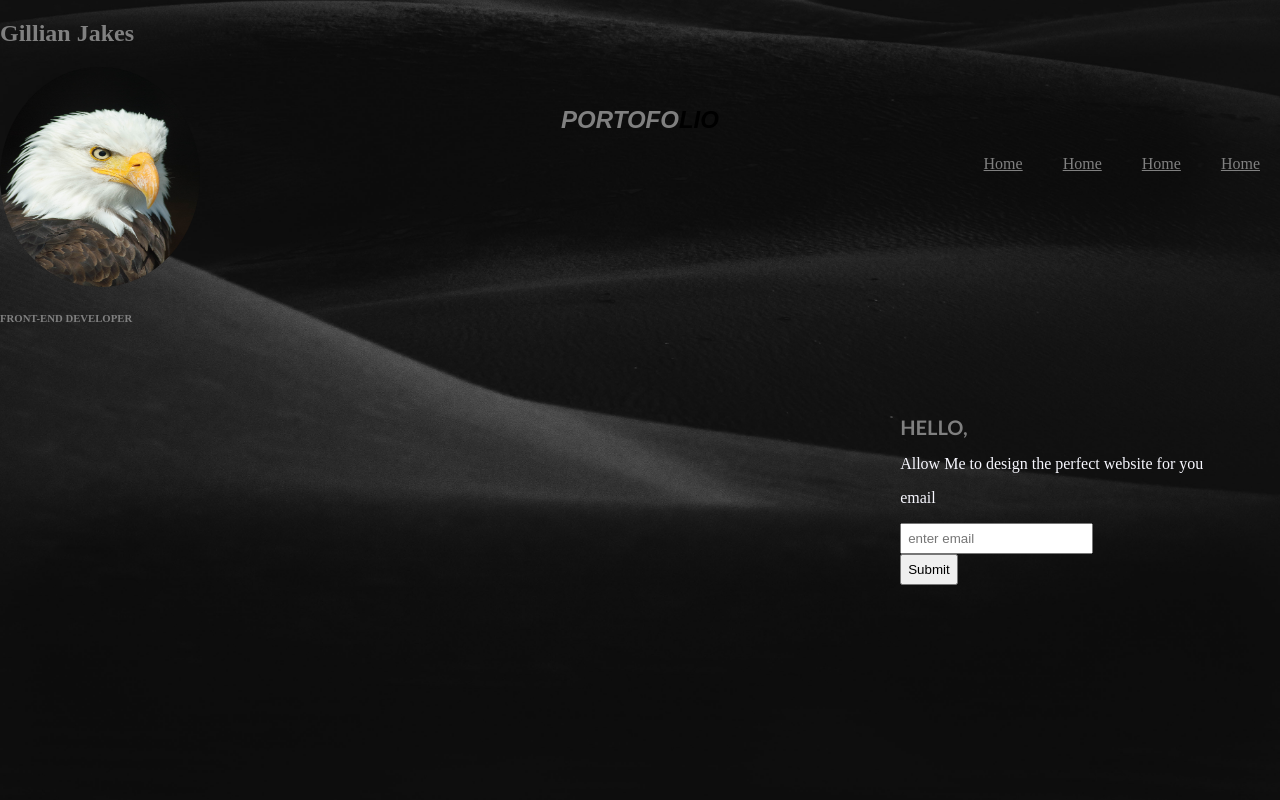
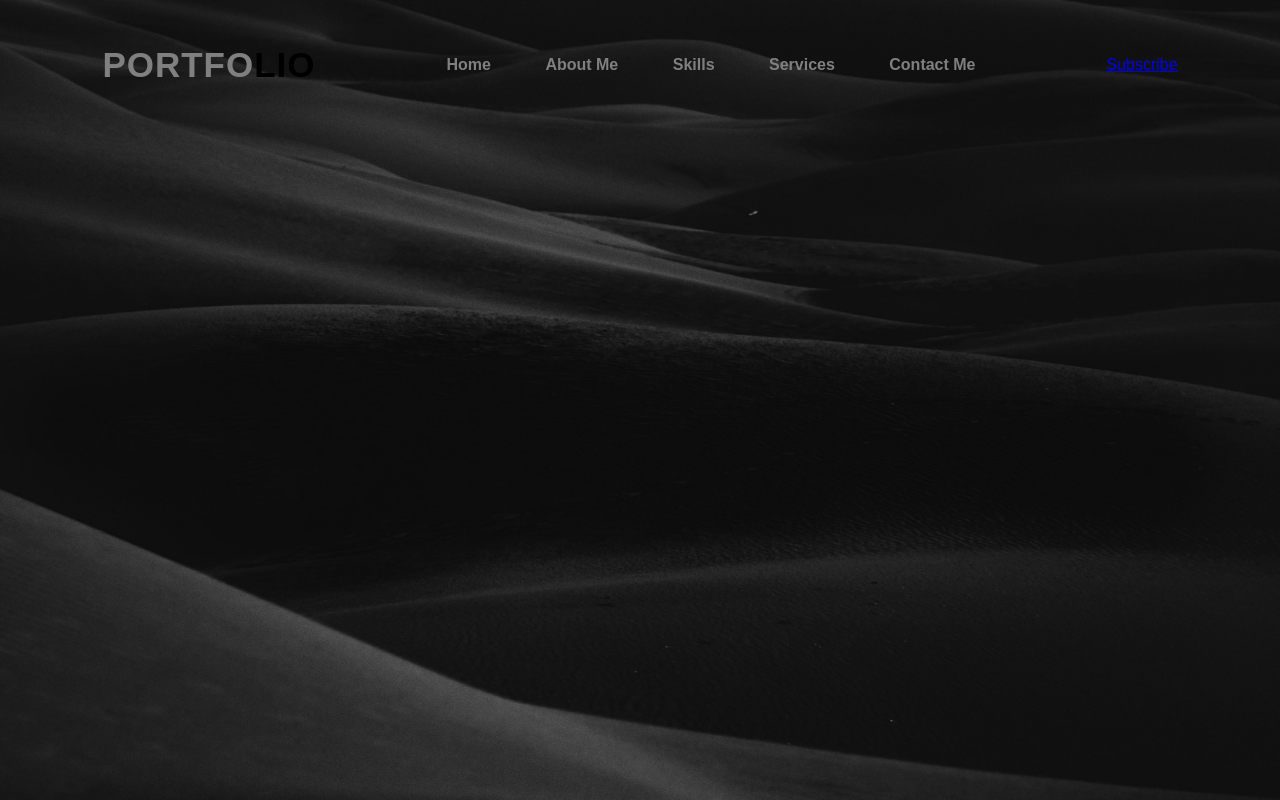
Before and after one commit to 95gillian/me-u-first-ip, a plain HTML site: page index.html in a window 1280 px wide. Drawn offline with Linux system fonts and the light colour scheme.

Commit message:
entire html code commit

```diff
--- a/index.html
+++ b/index.html
@@ -8,43 +8,19 @@
     <link rel="stylesheet" href="style.css">
 </head>
 <body>
-    <div class="header">
-        <h2> <strong>Gillian Jakes</strong></h2>
-
-        <img class="icon" src="/profile1.jpg" >
-
-        <h6><strong>FRONT-END DEVELOPER</strong></h6>
-        <p><em></em></p>
-    </div>
-    <div class="row">
-       <div class="column">
-           <nav>
-               <h6 class="logo"> <em><strong>PORTOFO<span>LIO</span></strong></em></h6>
-               <ul>
-                   <li><a href=< >home</a></li>
-                   <li><a href="#">home</a></li>
-                   <li><a href="#">home</a></li>
-                   <li><a href="#">home</a></li>
-
-               </ul>
-           </nav>
-           <div class="content">
-               <h4>HELLO,</h4>
-               <p>Allow Me to design the perfect website for you</p>
-               <form>
-                   <p>email</p>
-                   <input type="email" name="" placeholder="enter email"><br>
-                   <input type="submit" placeholder="allow me">
-
-               </form>
-
-           </div>
-
-       </div>
-
-    </div>
-
-
-
+<!----------------------- lead start section------------------>
+<div class="lead">
+<nav>
+    <h2 class="logo">PORTFO<SPAN>LIO</SPAN></h2>
+    <ul>
+        <li><a href="#">Home</a></li>
+        <li><a href="#">About Me</a></li>
+        <li><a href="#">Skills</a></li>
+        <li><a href="#">Services</a></li>
+        <li><a href="#">Contact Me</a></li>
+    </ul>
+    <a href="#" class="button">Subscribe</a>
+</nav>
+</div>
 </body>
 </html>
--- a/style.css
+++ b/style.css
@@ -1,90 +1,41 @@
-body{
+*{
+    padding: 0;
     margin: 0;
-    padding: 0;
-    background: url(./back2.jpg);
+    font-family: sans-serif;
+    box-sizing: border-box;
+}
+.lead{
+    height: 100vh;
+    width: 100%;
+    background-image: url(/back2.jpg);
+    background-size: cover;
     background-position: center;
-    background-size: cover;
-    overflow: hidden;
 }
-
-.header {
-    min-width: 100px;
-    height: 100px;
-    color: grey;
-    position: fixed;
-    top: 0;
-    left: 0;
-    font-style: normal;
-
+nav{
+    display: flex;
+    align-items: center;
+    justify-content: space-between;
+    padding-top: 45px;
+    padding-left: 8%;
+    padding-right: 8%;
 }
-
-
-
-.icon{
-    width: 200px;
-    height: 220px;
-    border-radius: 50%;
-    outline: transparent;
-    display: flex;
-    border: 1 px solid gray;
-
-
-}
-.icon:hover{
+.logo{
+    color: gray;
+    font-size: 35px;
+    letter-spacing: 1px;
     cursor: pointer;
-    opacity: 0.5;
-
-}
-
-.logo{
-    font-size: x-large;
-    font-family: sans-serif;
-    font-weight: 400;
-    color: gray;
-    display: flex;
-    justify-content: center;
-    padding-top: 50px;
 }
 span{
-    color: #000;
+    color: black;
 }
 nav ul li{
+    list-style: none;
     display: inline-block;
-    justify-content: space-between;
-    padding: 15px 15px;
-    margin: 5px;
-    margin-top: -50px;
-    float: right;
-    top: -100px;
-    font-weight: bold;
+    padding: 10px 25px;
 }
 nav ul li a{
     color: grey;
-    font-weight: 300;
+    text-decoration: none;
+    font-weight: bold;
     text-transform: capitalize;
 }
-nav ul li a:hover{
-    color: blanchedalmond;
-    transition: 0.5;
-}
-.content{
-    position: absolute;
-    top: 50%;
-    right: 6%;
-
-}
-h4{
-    color:gray;
-    margin: 15px 0 15px;
-    font-size: 20px;
-    font-family: 'Trebuchet MS', 'Lucida Sans Unicode', 'Lucida Grande', 'Lucida Sans', Arial, sans-serif;
-}
-p{
-    color: ghostwhite;
-}
-form input{
-    border: radius 20%;
-    padding: 6px;
-    box-shadow: wheat;
-
-}
```
